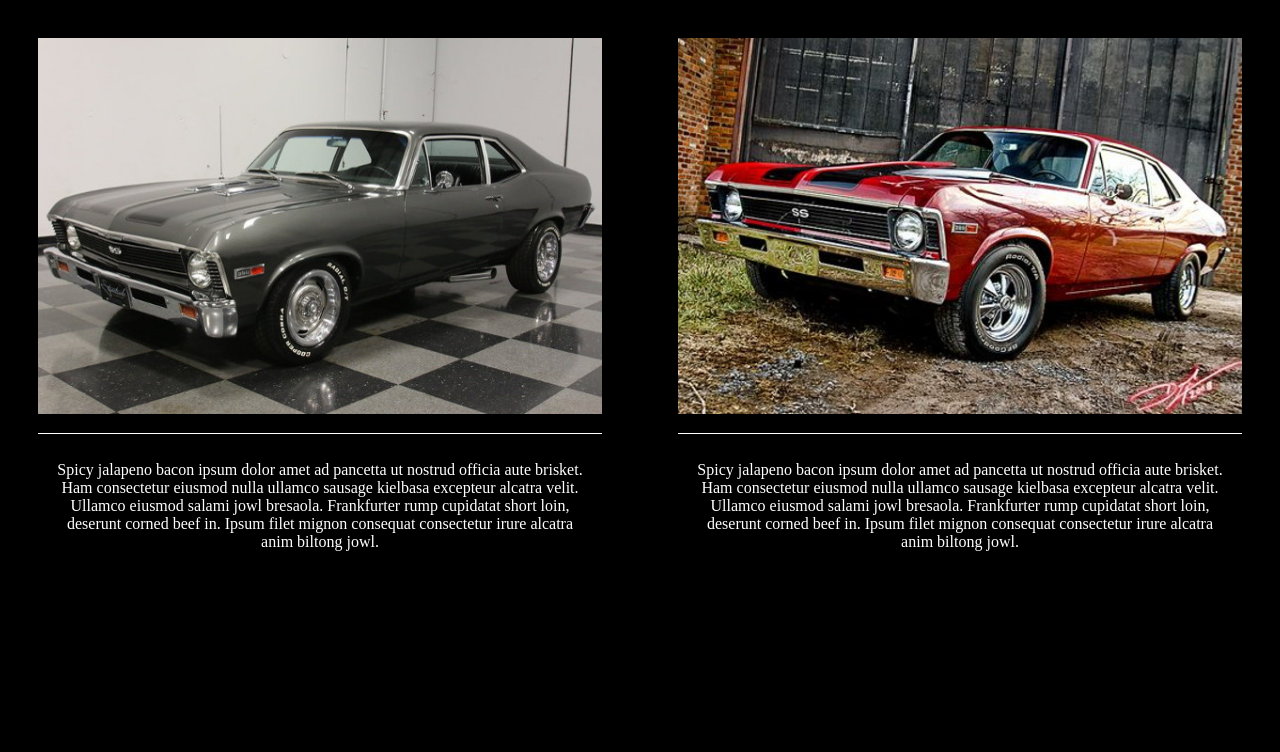
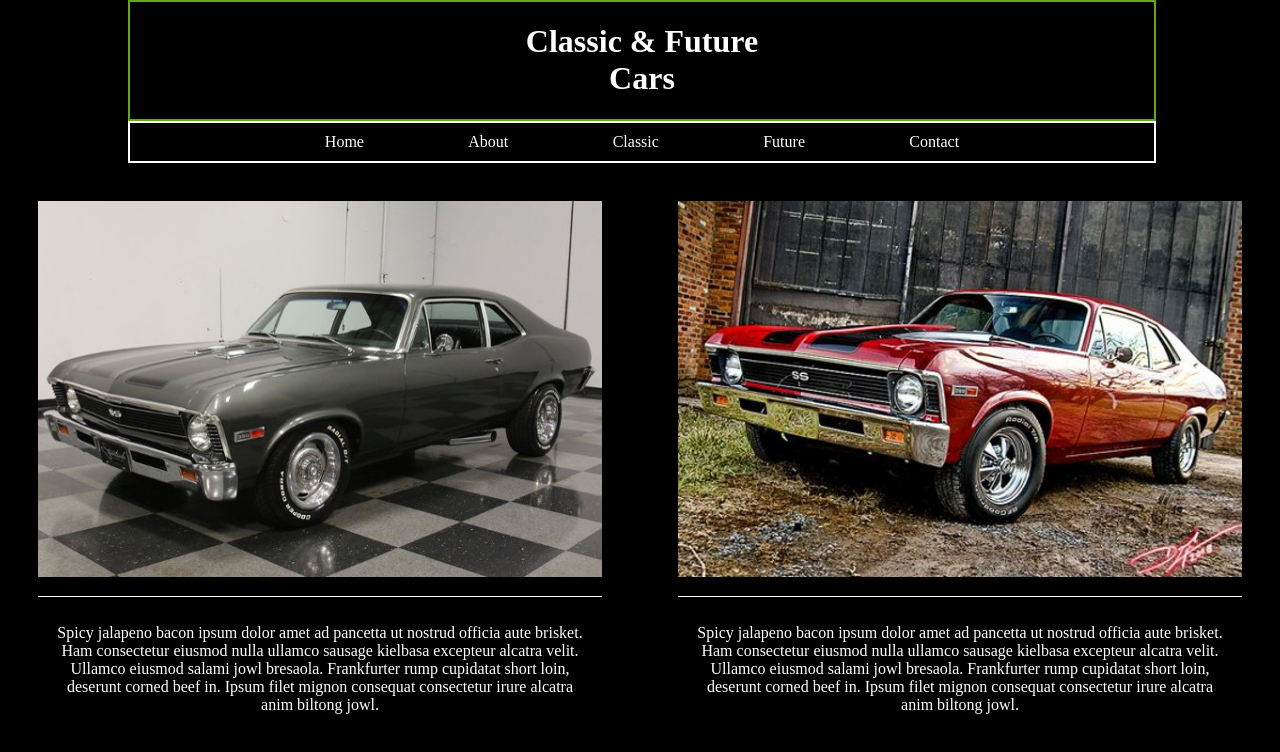
Before and after one commit to lBladeRunnerl/sassPage3, a plain HTML site: page index.html in a window 1280 px wide. Drawn offline with Linux system fonts and the light colour scheme.

Commit message:
addind navbar and header

```diff
--- a/SCSS/main.scss
+++ b/SCSS/main.scss
@@ -3,11 +3,29 @@ $white: #ffffff;
 $green: #63a914;
 body{
 	background-color: $black ;
-	overflow-x: hidden;
+
 	margin: 0;
 	padding: 0;
 
 }
+
+header {
+	color: $white;
+	border: 2px solid $green;
+	width: 80%;
+	margin: 0 10%;
+
+	h1 {
+		width: 100%;
+
+		text-align: center;
+
+	}
+
+}
+
+@import 'navbar';
+
 
 .container {
 	width: auto;
--- a/SCSS/media.scss
+++ b/SCSS/media.scss
@@ -1,8 +1,4 @@
 @media screen and (max-width: 680px) {
-	body {
-		overflow-x: hidden;
-
-	}
 
 	.container {
 		display: block;
--- /dev/null
+++ b/SCSS/navbar.scss
@@ -0,0 +1,22 @@
+
+nav {
+	border: 2px solid $white;
+	width: 80%;
+	margin: 0 10%;
+
+	ul {
+		box-sizing: border-box;
+		width: 98%;
+		margin: 0 1%;
+		padding: 0;
+		text-align: center;
+
+		li {
+			color: $white;
+			list-style-type: none;
+			display: inline-flex;
+			padding: 10px 5%;
+
+		}
+	}
+}
--- a/index.html
+++ b/index.html
@@ -8,6 +8,20 @@
 	<link rel="stylesheet" type="text/css" href="css/main.css">
 </head>
 <body>
+
+	<header>
+		<h1>Classic & Future <br> Cars</h1>
+	</header>
+
+	<nav>
+		<ul>
+			<li>Home</li>
+			<li>About</li>
+			<li>Classic</li>
+			<li>Future</li>
+			<li>Contact</li>
+		</ul>
+	</nav>
 
 	<div class="container">
 
```
Also changed, not shown: CSS/main.css, SCSS/navbar.css (added), 1 other file.
